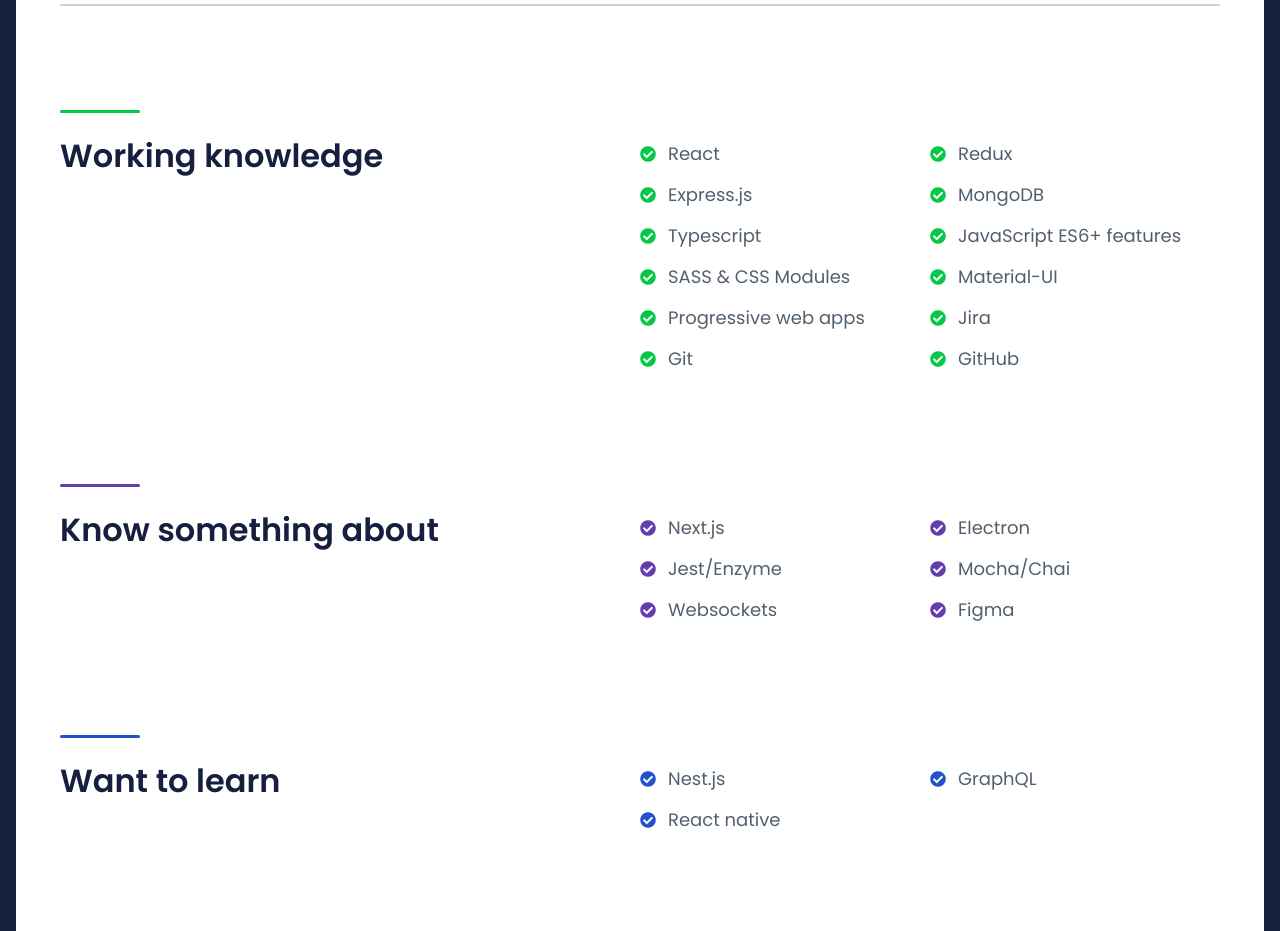
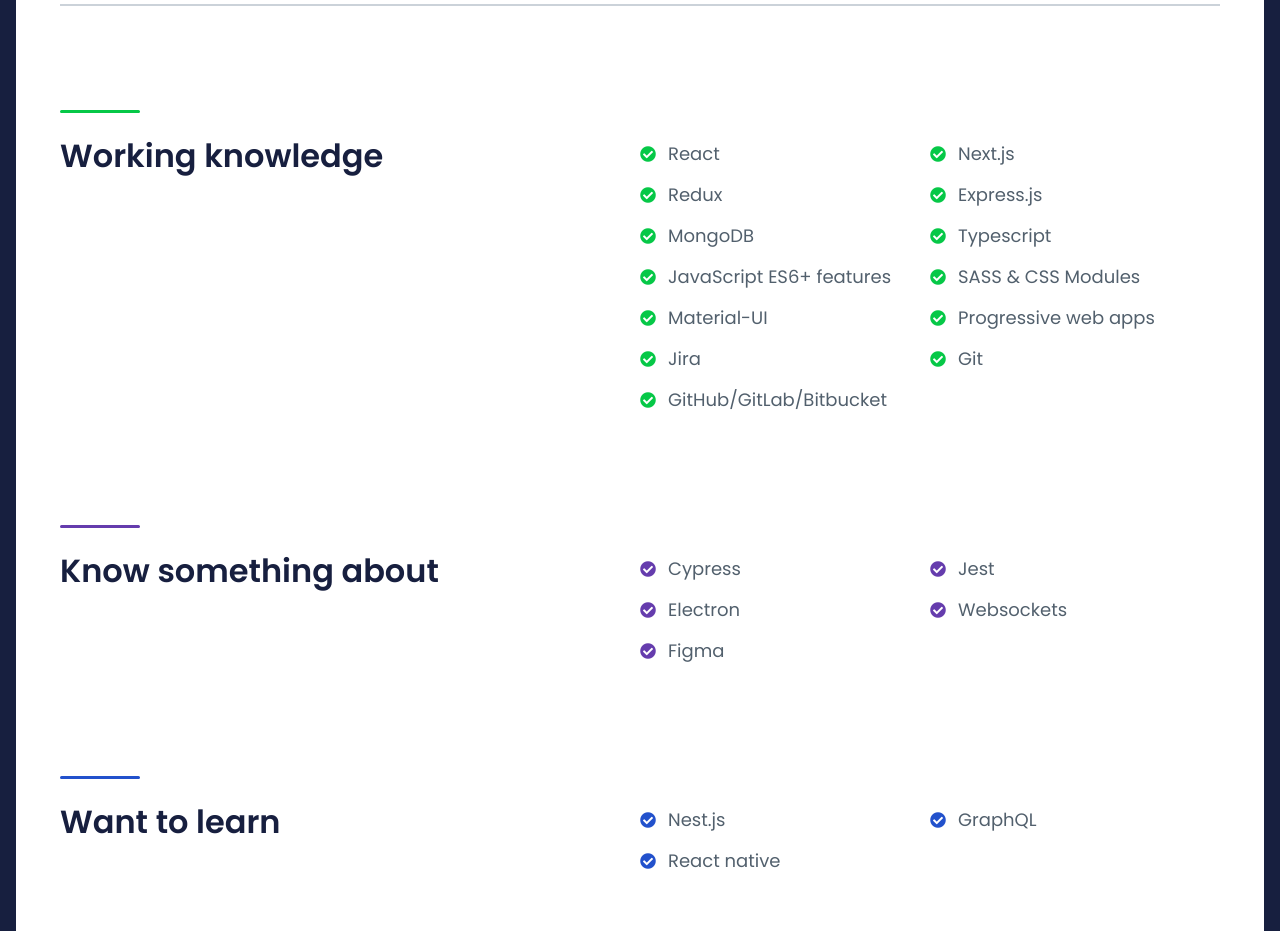
Before and after one commit to grzegorz-jodlowski/grzegorz-jodlowski.github.io, a React (Create React App) app: page / in a window 1280 px wide. Shown: the part 940-1871 px from the top of the page. Built offline with nearby package versions, Linux system fonts and the light colour scheme; no server answers.

Commit message:
Content update

```diff
--- a/src/content.js
+++ b/src/content.js
@@ -2,8 +2,8 @@
   heroTitle: 'My name is Grzegorz and I’m Frontend developer, healthy lifestyle enthusiast and mountain lover.',
   email: 'grzegorz.jodlowski@gmail.com',
   skills: {
-    workingKnowledge: ['React', 'Redux', 'Express.js', 'MongoDB', 'Typescript', 'JavaScript ES6+ features', 'SASS & CSS Modules', 'Material-UI', 'Progressive web apps', 'Jira', 'Git', 'GitHub'],
-    knowSomething: ['Next.js', 'Electron', 'Jest/Enzyme', 'Mocha/Chai', 'Websockets', 'Figma'],
+    workingKnowledge: ['React', 'Next.js', 'Redux', 'Express.js', 'MongoDB', 'Typescript', 'JavaScript ES6+ features', 'SASS & CSS Modules', 'Material-UI', 'Progressive web apps', 'Jira', 'Git', 'GitHub/GitLab/Bitbucket'],
+    knowSomething: ['Cypress',  'Jest', 'Electron', 'Websockets', 'Figma'],
     wantToLearn: ['Nest.js', 'GraphQL', 'React native'],
   },
   projectDescription: 'I started my frontend developer path in 2019. Since then, I’ve built some projects. Here’s the list of the things I’ve done so far.',
```
